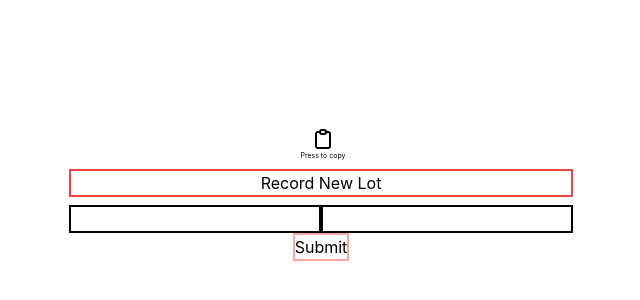
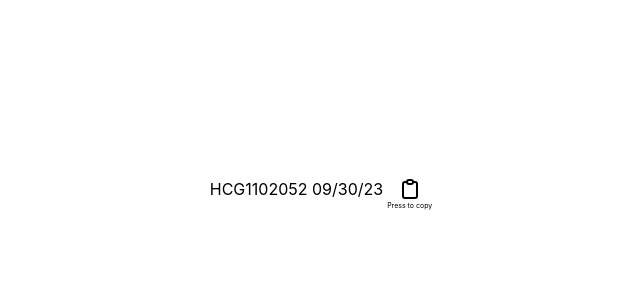
Before and after one commit to sbelka-1703/quicklot-demo, a Next.js app: page / in a window 1280 px wide. Shown: the part 206-506 px from the top of the page, without its empty margins (319-959 px from the left). Built offline with nearby package versions, Linux system fonts and the light colour scheme.

Commit message:
created new branch for v1

```diff
--- a/pages/index.js
+++ b/pages/index.js
@@ -2,32 +2,40 @@ import react, { useState } from "react";
 
 export default function Home() {
 
-  const [hcgData, setHcgData] = useState('')
-  const [lotNumber, setLotNumber] = useState('')
-  const [expirationDate, setExpirationDate] = useState('')
+  // const [hcgData, setHcgData] = useState('')
+  // const [lotNumber, setLotNumber] = useState('')
+  // const [expirationDate, setExpirationDate] = useState('')
+  const [copyButtonPressed, setCopyButtonPressed] = useState(false);
 
-  let currentLotAndExp = hcgData
+  let currentLotAndExp = 'HCG1102052 09/30/23'
 
-  const lotNumberChangeHandler = (e) => {
-    setLotNumber(e.target.value)
-  }
+  // const dataObject = {
+  //   lot : "b" ,
+  //   exp : "c"
+  // }
 
-  const expirationDateChangeHandler = (e) => {
-    setExpirationDate(e.target.value)
-  }
+  // const lotNumberChangeHandler = (e) => {
+  //   setLotNumber(e.target.value)
+  // }
 
-  const submitHandler = (e) => {
+  // const expirationDateChangeHandler = (e) => {
+  //   setExpirationDate(e.target.value)
+  // }
 
-    const hcgData = {
-      lot : lotNumber,
-      exp: expirationDate
-    }
+  // const submitHandler = (e) => {
 
-    setHcgData(lotNumber + expirationDate)
+  //   console.log(lotNumber)
 
-    e.preventDefault();
-  }
+  //   dataObject.lot = lotNumber;
+  //   dataObject.exp = expirationDate;
 
+
+  //   e.preventDefault();
+  // }
+
+   const onCopyButtonClickHandler = () => {
+      console.log(test)
+   }
 
   return (
 
@@ -58,7 +66,7 @@ export default function Home() {
         {/* Record new lot button */}
 
 
-        <div className=" space-y-2">
+        {/* <div className=" space-y-2">
 
           <div className="border-2 border-red-500 flex justify-center ">
             <button>Record New Lot</button>
@@ -67,7 +75,7 @@ export default function Home() {
 
           <form onSubmit={submitHandler}>
             {/* Input fields for lot and expiration */}
-            <div>
+            {/* <div>
 
               <input onChange={lotNumberChangeHandler} className="border-2 border-black"></input>
               <input onChange={expirationDateChangeHandler} className="border-2 border-black"></input>
@@ -77,7 +85,7 @@ export default function Home() {
               <button className="border-2 border-red-300">Submit</button>
             </div>
           </form>
-        </div>
+        </div> */}
 
       </div>
 
```
